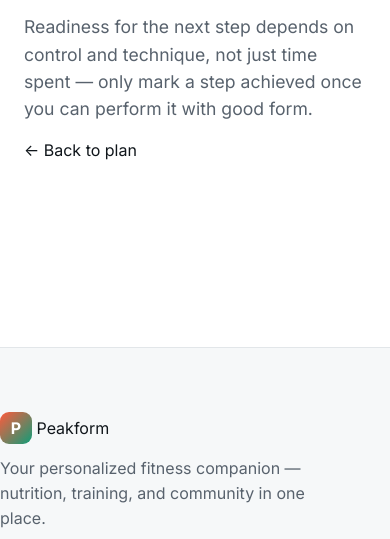
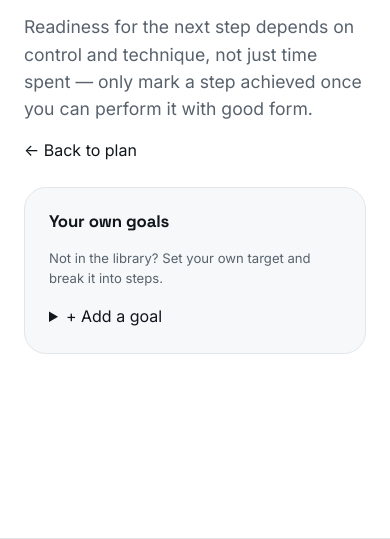
Before and after one commit to alpersancili/Peakform, a Django app: page /workouts/skills/ in a window 390 px wide. Shown: the part 185-724 px from the top of the page. Run offline with Django 5.2, Linux system fonts and the light colour scheme; the visitor is signed in with stand-in values (Sample User, id 1); data that the repository does not hold is empty.

Commit message:
Add tutorial videos to every mobility exercise and user-defined skill goals
- Sourced and verified a YouTube demonstration URL for each of the 18
  mobility/flexibility exercises that previously had none, following
  the existing never-guess/individually-verified policy.
- Added CustomSkillGoal/CustomSkillStep: users can set their own skill
  target (not limited to the curated progression trees) and break it
  into their own steps, mark steps done, and see the goal marked
  achieved once every step is complete.

Co-Authored-By: Claude Sonnet 5 <noreply@anthropic.com>

```diff
--- a/workouts/forms.py
+++ b/workouts/forms.py
@@ -2,7 +2,14 @@ from django import forms
 
 from accounts.models import Equipment, ExperienceLevel, PrimaryGoal
 
-from .models import CommunityRoutine, CommunityRoutineExercise, CommunityRoutineRating, ExerciseLog, RecoveryNote
+from .models import (
+    CommunityRoutine,
+    CommunityRoutineExercise,
+    CommunityRoutineRating,
+    CustomSkillGoal,
+    ExerciseLog,
+    RecoveryNote,
+)
 
 
 class PlanGenerateForm(forms.Form):
@@ -46,6 +53,25 @@ class RecoveryNoteForm(forms.ModelForm):
         }
 
 
+class CustomSkillGoalForm(forms.ModelForm):
+    steps = forms.CharField(
+        widget=forms.Textarea(attrs={"rows": 4, "placeholder": "One step per line, in order..."}),
+        help_text="One step per line, in the order you'll tackle them.",
+    )
+
+    class Meta:
+        model = CustomSkillGoal
+        fields = ["title"]
+        widgets = {"title": forms.TextInput(attrs={"placeholder": "e.g. Touch my toes"})}
+
+    def clean_steps(self):
+        lines = [line.strip() for line in self.cleaned_data["steps"].splitlines()]
+        steps = [line for line in lines if line]
+        if not steps:
+            raise forms.ValidationError("Add at least one step.")
+        return steps
+
+
 class CommunityRoutineForm(forms.ModelForm):
     goal = forms.ChoiceField(choices=[("", "Any goal")] + list(PrimaryGoal.choices), required=False)
     equipment = forms.MultipleChoiceField(
--- a/workouts/models.py
+++ b/workouts/models.py
@@ -429,6 +429,43 @@ class SkillMilestone(models.Model):
         return f"{self.user}: {self.exercise.name}"
 
 
+class CustomSkillGoal(models.Model):
+    """A user-defined skill target with their own self-written steps.
+
+    Separate from the curated SKILL_TREES (which only cover exercises
+    already in the library): this is free text, for a goal that doesn't
+    map onto the exercise library at all (e.g. "touch my toes" or a
+    sport-specific move).
+    """
+
+    user = models.ForeignKey(settings.AUTH_USER_MODEL, on_delete=models.CASCADE, related_name="custom_skill_goals")
+    title = models.CharField(max_length=120)
+    created_at = models.DateTimeField(auto_now_add=True)
+    achieved_at = models.DateTimeField(null=True, blank=True)
+
+    class Meta:
+        ordering = ["-created_at"]
+
+    def __str__(self):
+        return f"{self.user}: {self.title}"
+
+
+class CustomSkillStep(models.Model):
+    """A single step toward a CustomSkillGoal, in the user's own words."""
+
+    goal = models.ForeignKey(CustomSkillGoal, on_delete=models.CASCADE, related_name="steps")
+    description = models.CharField(max_length=200)
+    order = models.PositiveSmallIntegerField(default=0)
+    completed = models.BooleanField(default=False)
+    completed_at = models.DateTimeField(null=True, blank=True)
+
+    class Meta:
+        ordering = ["order", "id"]
+
+    def __str__(self):
+        return self.description
+
+
 class CommunityRoutine(models.Model):
     """A routine published by a user for other users to browse, start, and rate.
 
--- a/workouts/templates/workouts/skill_tree_overview.html
+++ b/workouts/templates/workouts/skill_tree_overview.html
@@ -8,6 +8,52 @@
       <h1>Skill progressions</h1>
       <p>Readiness for the next step depends on control and technique, not just time spent &mdash; only mark a step achieved once you can perform it with good form.</p>
       <a href="{% url 'workouts:plan_overview' %}">&larr; Back to plan</a>
+    </div>
+
+    <div class="card" style="margin-bottom: var(--space-6);">
+      <h2 class="dashboard-card__title">Your own goals</h2>
+      <p class="dashboard-card__note">Not in the library? Set your own target and break it into steps.</p>
+
+      {% for goal in custom_goals %}
+        <div style="margin-top: var(--space-4); padding-top: var(--space-4); border-top: 1px solid var(--color-border);">
+          <div class="workout-exercise__header">
+            <div>
+              <h3>{{ goal.title }}</h3>
+              {% if goal.achieved_at %}
+                <p class="dashboard-card__note">Achieved {{ goal.achieved_at|date:"M j, Y" }}</p>
+              {% endif %}
+            </div>
+            <form method="post" action="{% url 'workouts:custom_skill_goal_delete' goal.id %}">
+              {% csrf_token %}
+              <button class="btn btn--ghost btn--sm" type="submit">Remove</button>
+            </form>
+          </div>
+          <ul class="skill-tree">
+            {% for step in goal.steps.all %}
+              <li class="skill-tree__step {% if step.completed %}skill-tree__step--achieved{% endif %}">
+                <div>{{ step.description }}</div>
+                <form method="post" action="{% url 'workouts:custom_skill_step_toggle' step.id %}">
+                  {% csrf_token %}
+                  <button class="btn btn--sm {% if step.completed %}btn--ghost{% else %}btn--secondary{% endif %}" type="submit">
+                    {% if step.completed %}Unmark{% else %}Mark done{% endif %}
+                  </button>
+                </form>
+              </li>
+            {% endfor %}
+          </ul>
+        </div>
+      {% endfor %}
+
+      <details style="margin-top: var(--space-4);">
+        <summary>+ Add a goal</summary>
+        <form method="post" action="{% url 'workouts:custom_skill_goal_create' %}" class="form-card" style="margin-top: var(--space-3);">
+          {% csrf_token %}
+          <label>Goal {{ custom_goal_form.title }}</label>
+          <label>Steps {{ custom_goal_form.steps }}</label>
+          <p class="dashboard-card__note">{{ custom_goal_form.steps.help_text }}</p>
+          <button class="btn btn--secondary" type="submit">Save goal</button>
+        </form>
+      </details>
     </div>
 
     {% for tree in trees %}
--- a/workouts/urls.py
+++ b/workouts/urls.py
@@ -28,6 +28,9 @@ urlpatterns = [
     path("mobility/", views.mobility_library, name="mobility_library"),
     path("skills/", views.skill_tree_overview, name="skill_tree_overview"),
     path("skills/<int:exercise_id>/toggle/", views.skill_milestone_toggle, name="skill_milestone_toggle"),
+    path("skills/goals/new/", views.custom_skill_goal_create, name="custom_skill_goal_create"),
+    path("skills/goals/<int:goal_id>/delete/", views.custom_skill_goal_delete, name="custom_skill_goal_delete"),
+    path("skills/goals/steps/<int:step_id>/toggle/", views.custom_skill_step_toggle, name="custom_skill_step_toggle"),
     path("routines/", views.routine_list, name="routine_list"),
     path("routines/new/", views.routine_create, name="routine_create"),
     path("routines/<int:routine_id>/", views.routine_detail, name="routine_detail"),
--- a/workouts/views.py
+++ b/workouts/views.py
@@ -22,6 +22,7 @@ from .forms import (
     CommunityRoutineExerciseForm,
     CommunityRoutineForm,
     CommunityRoutineRatingForm,
+    CustomSkillGoalForm,
     PlanGenerateForm,
     RecoveryNoteForm,
     SetLogForm,
@@ -31,6 +32,8 @@ from .models import (
     CommunityRoutine,
     CommunityRoutineExercise,
     CommunityRoutineRating,
+    CustomSkillGoal,
+    CustomSkillStep,
     Exercise,
     ExerciseLog,
     MovementCategory,
@@ -434,9 +437,61 @@ def skill_tree_overview(request):
     achieved_ids = set(
         SkillMilestone.objects.filter(user=request.user).values_list("exercise_id", flat=True)
     )
+    custom_goals = CustomSkillGoal.objects.filter(user=request.user).prefetch_related("steps")
     return render(
-        request, "workouts/skill_tree_overview.html", {"trees": skill_trees(achieved_ids)}
+        request,
+        "workouts/skill_tree_overview.html",
+        {
+            "trees": skill_trees(achieved_ids),
+            "custom_goals": custom_goals,
+            "custom_goal_form": CustomSkillGoalForm(),
+        },
     )
+
+
+@login_required
+def custom_skill_goal_create(request):
+    if request.method == "POST":
+        form = CustomSkillGoalForm(request.POST)
+        if form.is_valid():
+            goal = form.save(commit=False)
+            goal.user = request.user
+            goal.save()
+            CustomSkillStep.objects.bulk_create(
+                CustomSkillStep(goal=goal, description=description, order=index)
+                for index, description in enumerate(form.cleaned_data["steps"])
+            )
+            messages.success(request, f"Added your goal: {goal.title}.")
+        else:
+            messages.error(request, "Couldn't save that goal — add a title and at least one step.")
+    return redirect("workouts:skill_tree_overview")
+
+
+@login_required
+def custom_skill_goal_delete(request, goal_id):
+    goal = get_object_or_404(CustomSkillGoal, id=goal_id, user=request.user)
+    if request.method == "POST":
+        goal.delete()
+    return redirect("workouts:skill_tree_overview")
+
+
+@login_required
+def custom_skill_step_toggle(request, step_id):
+    step = get_object_or_404(CustomSkillStep, id=step_id, goal__user=request.user)
+    if request.method == "POST":
+        step.completed = not step.completed
+        step.completed_at = timezone.now() if step.completed else None
+        step.save(update_fields=["completed", "completed_at"])
+
+        goal = step.goal
+        all_done = not goal.steps.filter(completed=False).exists()
+        if all_done and not goal.achieved_at:
+            goal.achieved_at = timezone.now()
+            goal.save(update_fields=["achieved_at"])
+        elif not all_done and goal.achieved_at:
+            goal.achieved_at = None
+            goal.save(update_fields=["achieved_at"])
+    return redirect("workouts:skill_tree_overview")
 
 
 @login_required
```
Also changed, not shown: workouts/management/commands/seed_exercises.py (+18 -18 lines), workouts/tests.py (+50 -0 lines), README.md, workouts/migrations/0007_customskillgoal_customskillstep.py (added).
